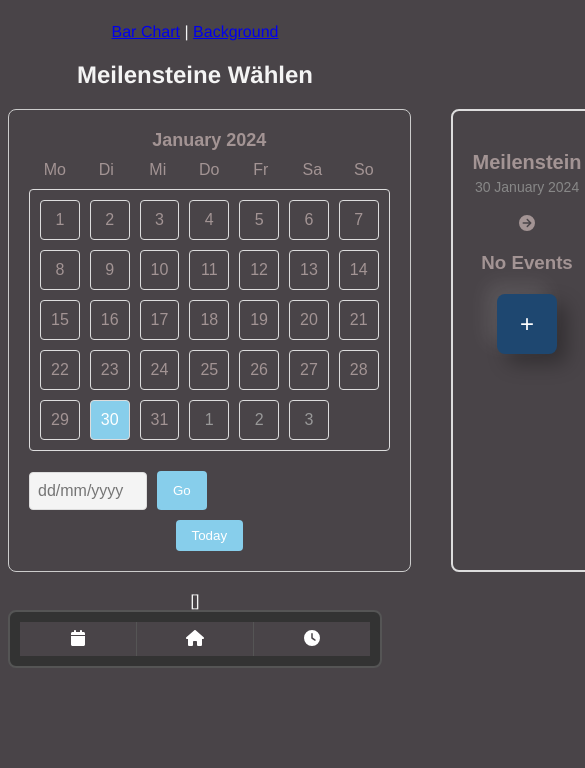
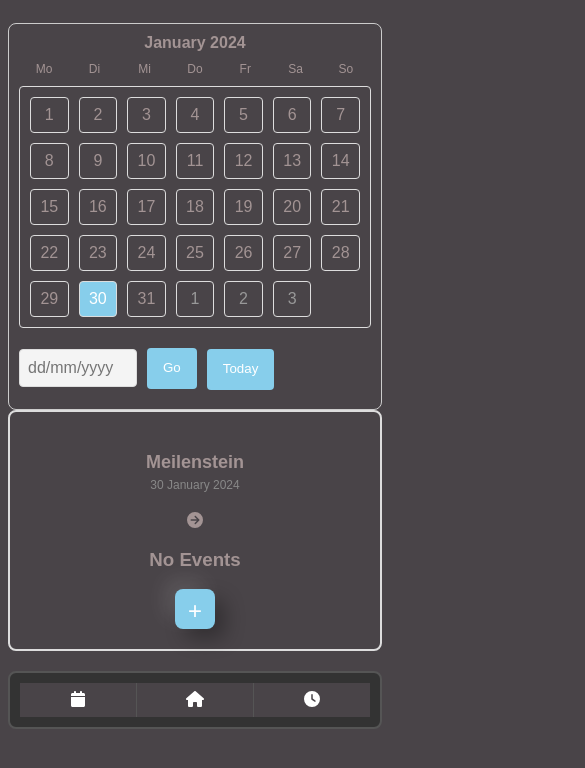
Before and after one commit to Damagefish/Reflektierte-Techniknutzung, a Vue app: page /meilensteine-waehlen in a window 390 px wide. Shown: the top 768 px of the page, 585 px wide, since content can reach past the window. Built offline with nearby package versions, Linux system fonts and the light colour scheme.

Commit message:
kalender deisgn upgrade

```diff
--- a/src/App.vue
+++ b/src/App.vue
@@ -3,11 +3,6 @@
   <div>
     <section class="abstand"> </section>
     <nav>
-
-      <router-link to="/barchart">Bar Chart</router-link> |
-      <router-link to="/BackgroundView">Background</router-link>
-
-
     </nav>
     <router-view />
     <Footer>
--- a/src/components/KalenderComp.vue
+++ b/src/components/KalenderComp.vue
@@ -1,7 +1,9 @@
 <template>
   <div id="app">
     <div class="container">
-      <div class="left">
+      <div class="main-container">
+
+        <div class="left">
         <div class="calendar">
           <div class="month">
             <i class="fas fa-angle-left prev"></i>
@@ -71,6 +73,10 @@
                      </div>
                       </div>
       </div>
+      </div>
+
+
+
     </div>
     <section></section>
   </div>
@@ -366,7 +372,7 @@ updateEvents(date) {
             </div>
         </div>`;
       });
-      // Füge die Klasse 'event-day' zum entsprechenden Tag hinzu
+
       const dayElement = document.querySelector(`.day[data-day="${date}"]`);
       if (dayElement) {
         dayElement.classList.add('event-day');
@@ -557,18 +563,27 @@ getActiveDay(date) {
 
   .container {
     display: flex;
-    justify-content: space-between;
+    flex-direction: column;
   }
 
-  .left {
-    flex: 1;
-    margin-right: 20px;
+  .main-container {
+    display: flex;
+    flex-direction: column;
+  }
+
+  .calendar-container {
+    margin-bottom: 20px;
   }
 
   .right {
-    flex: 1;
+    margin-top: 20px;
   }
 
+  @media (max-width: 600px) {
+    .main-container {
+      flex-direction: column;
+    }
+  }
   .calendar {
     border: 1px solid #ccc;
     border-radius: 8px;
@@ -718,7 +733,8 @@ getActiveDay(date) {
   }
 
   .title{
-    background-color: #434061;
+    background-color: #516795;
+    color: white;
   }
 
   .add-event-wrapper {
@@ -747,10 +763,12 @@ getActiveDay(date) {
 
   .add-event-body {
     margin-bottom: 20px;
+    background-color: #516795;
   }
 
   .add-event-input {
     margin-bottom: 10px;
+    background-color:#87ceeb;
   }
 
   .add-event-input input {
@@ -762,6 +780,7 @@ getActiveDay(date) {
 
   .add-event-footer {
     text-align: right;
+    background-color: #516795;
   }
 
   .add-event-btn {
@@ -777,7 +796,7 @@ getActiveDay(date) {
     position: relative;
     width: 60px;
     height: 60px;
-    background-color: #1e4770;
+    background-color: #87ceeb;
     color: #fff;
     border: none;
     border-radius: 8px;
@@ -832,4 +851,112 @@ getActiveDay(date) {
   section{
     margin: 20px;
   }
+  @media only screen and (max-width: 600px) {
+
+
+    .main-container {
+      flex-direction: column;
+    }
+
+    .left, .right {
+      margin: 0;
+    }
+
+    .calendar {
+      padding: 10px;
+    }
+
+    .date {
+      font-size: 16px;
+    }
+
+    .weekdays div {
+      font-size: 12px;
+    }
+
+    ::v-deep .day {
+      padding: 8px;
+    }
+
+    .goto-today {
+    display: flex;
+    align-items: center;
+    margin-top: 20px;
+  }
+
+  .goto {
+    display: flex;
+    margin-bottom: 10px;
+  }
+
+  .date-input {
+    width: 100px;
+    padding: 8px;
+    border: 1px solid #ddd;
+    border-radius: 4px;
+    margin-right: 10px;
+  }
+
+  .goto-btn{
+  padding: 12px 16px 14px 16px;
+  background-color: #87ceeb;
+  color: #fff;
+  border: none;
+  border-radius: 4px;
+  cursor: pointer;
+}
+  .today-btn {
+  padding: 12px 16px 14px 16px;
+  background-color: #87ceeb;
+  color: #fff;
+  border: none;
+  border-radius: 4px;
+  cursor: pointer;
+  margin-bottom: 8px;
+}
+
+  .today-btn {
+    margin-left: 10px; /* Adjust as needed */
+  }
+
+    .event-day {
+      font-size: 18px;
+    }
+
+    .event-date {
+      font-size: 12px;
+    }
+
+    .events {
+      margin-bottom: 10px;
+    }
+
+    .event {
+      padding: 8px;
+      margin-bottom: 8px;
+    }
+
+    .title i {
+      font-size: 14px;
+    }
+
+    .add-event-wrapper {
+      padding: 10px;
+    }
+
+    .add-event-input input {
+      padding: 2px;
+    }
+
+    .add-event-btn {
+      padding: 6px 12px;
+      font-size: 12px;
+    }
+
+    .add-event {
+      width: 40px;
+      height: 40px;
+      font-size: 16px;
+    }
+  }
 </style>
--- a/src/views/MeilenSteineWählenView.vue
+++ b/src/views/MeilenSteineWählenView.vue
@@ -1,10 +1,8 @@
 <template>
   <div>
-    <h2>Meilensteine Wählen</h2>
+
     <KalenderComp/>
-    <!-- Fehlender Header-->
-    <!--Erklärungstext was zu tun ist-->
-    {{ $store.state.aspirationTags }}
+
   </div>
 
 </template>
```
